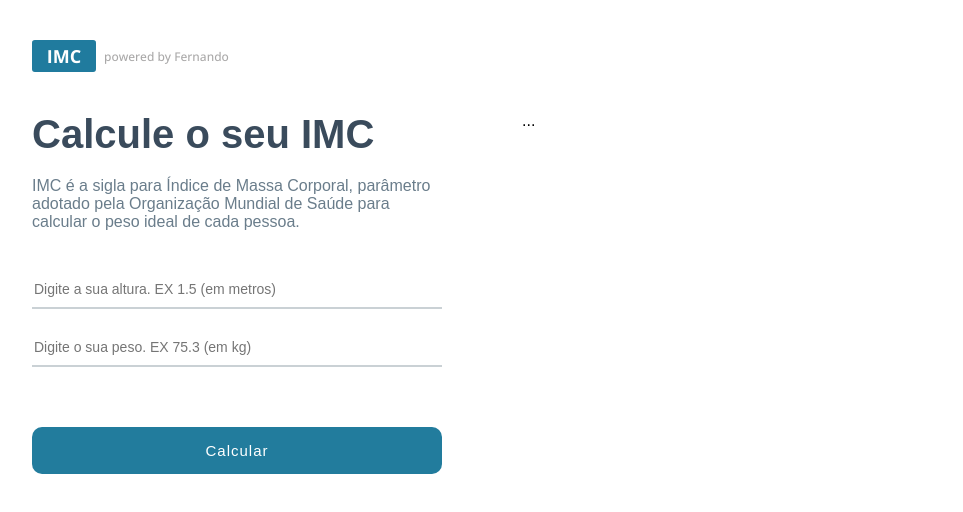
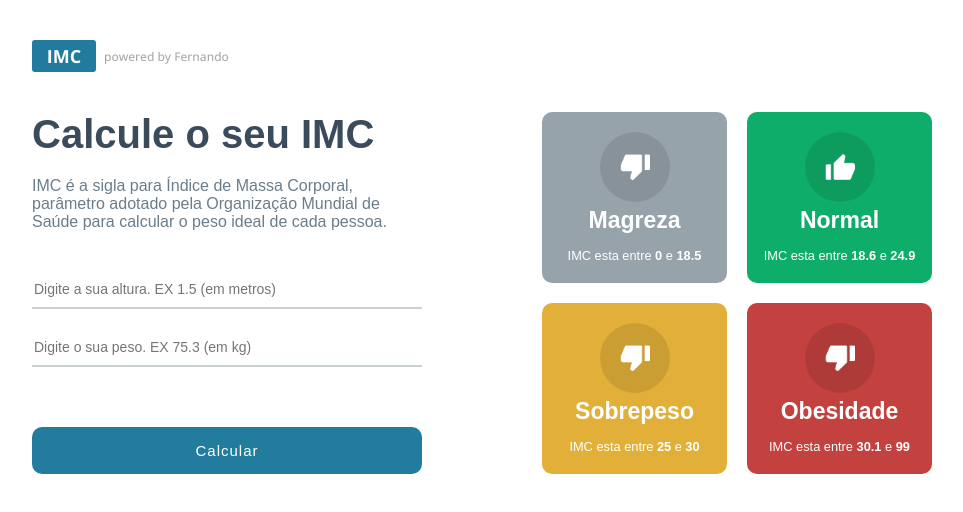
Before and after one commit to fernandoribeirosilva/curso-de-react-b7web, a React (Vite) app in the folder projetos/calculadora-de-IMC/: page / in a window 1280 px wide. Shown: the top 512 px of the page, without its empty margins (158-1121 px from the left). Built offline with nearby package versions, Linux system fonts and the light colour scheme.

Commit message:
foi criado componente GridItem

```diff
--- a/projetos/calculadora-de-IMC/src/App.module.css
+++ b/projetos/calculadora-de-IMC/src/App.module.css
@@ -78,4 +78,13 @@ body {
 
 .container .rightSide {
    flex: 1;
+   margin-left: 2.5rem;
+   display: flex;
 }
+
+.container .rightSide .grid {
+   flex: 1;
+   display: grid;
+   grid-template-columns: repeat(2, 1fr);
+   gap: 1.25rem;
+}
--- a/projetos/calculadora-de-IMC/src/App.tsx
+++ b/projetos/calculadora-de-IMC/src/App.tsx
@@ -1,5 +1,6 @@
 import { useState } from 'react';
 import styles from './App.module.css';
+import { GridItem } from './components/GridItem'
 
 import { calculateImc, levels } from './helpers/imc';
 
@@ -50,7 +51,11 @@ function App() {
             <button onClick={handleCalculateButton}>Calcular</button>
           </div>
           <div className={styles.rightSide}>
-            ...
+            <div className={styles.grid}>
+              {levels.map((item, key) => (
+                <GridItem key={key} item={item} />
+              ))}
+            </div>
           </div>
         </section>
       </main>
```
